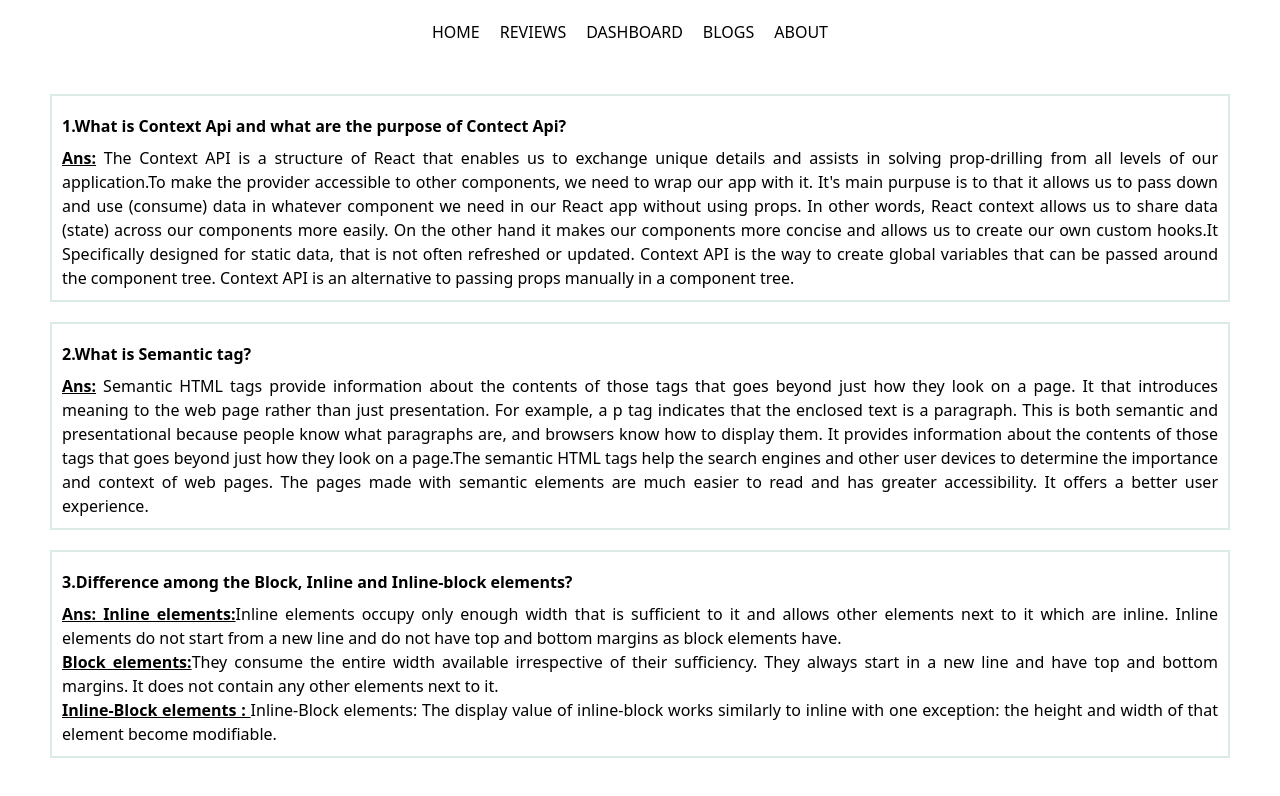
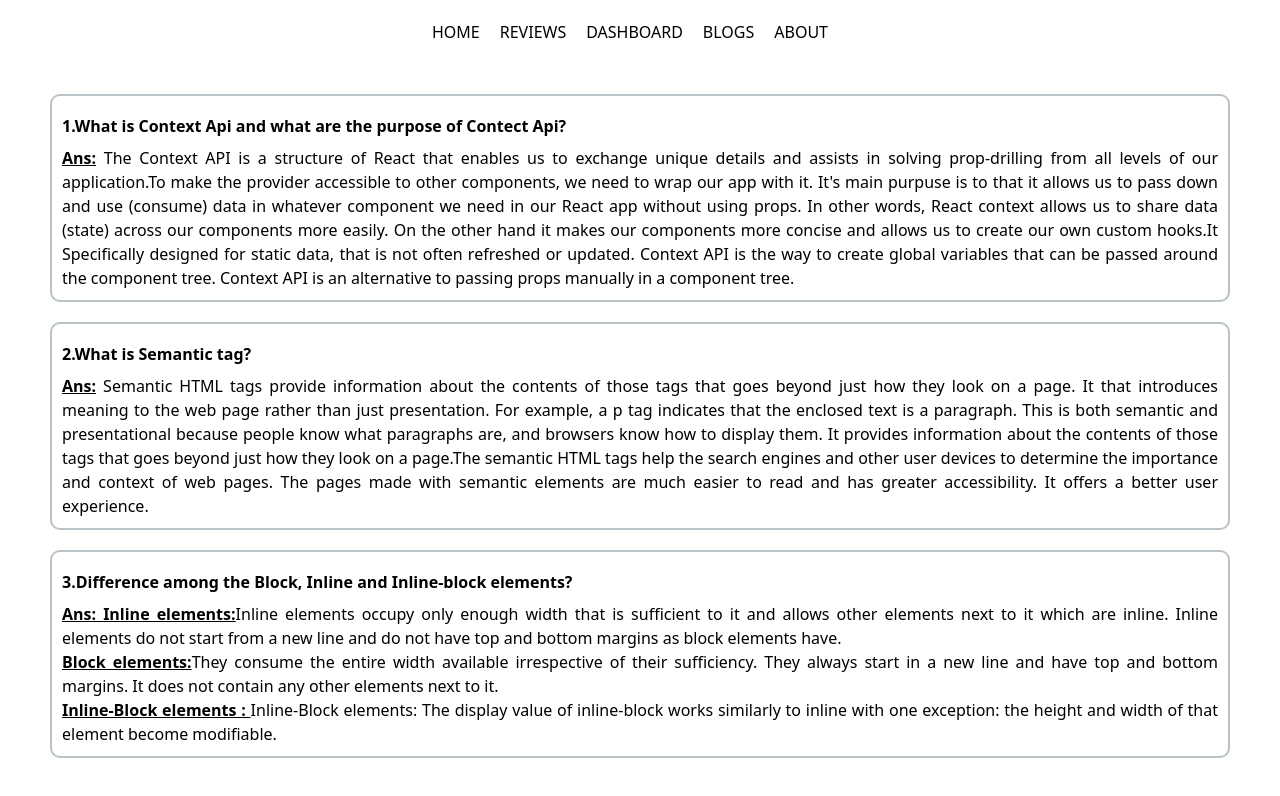
Before and after one commit to Nuruzzamanshah/Assignmetn-9, a React (Create React App) app: page /blogs in a window 1280 px wide. Shown: the top 796 px of the page. Built offline with nearby package versions, Linux system fonts and the light colour scheme.

Commit message:
readme.md file add

```diff
--- a/src/components/Blogs/Blogs.css
+++ b/src/components/Blogs/Blogs.css
@@ -7,7 +7,8 @@
 
 }
 .Quesion{
- border: 2px solid rgb(220, 235, 230);
+ border: 2px solid rgb(184, 195, 199);
+ border-radius: 10px;
  padding: 10px;
 }
 
```
Also changed, not shown: 1 other file (tests, documents, lock files or other folders).
